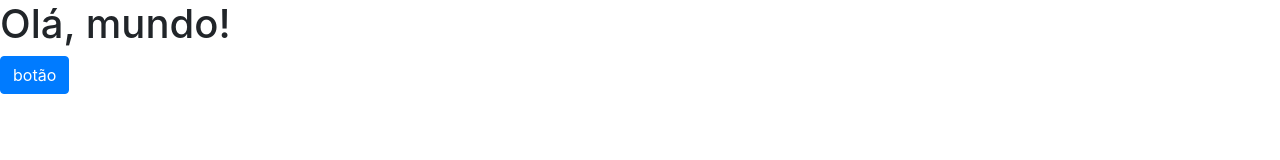
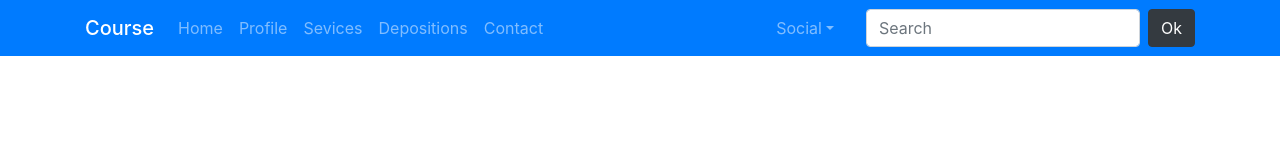
Before and after one commit to paulabicca/project-with-Bootstrap, a website: page index.html in a window 1280 px wide. Drawn offline with nearby package versions, Linux system fonts and the light colour scheme.

Commit message:
create navbar, gitignore and update readme

```diff
--- a/index.html
+++ b/index.html
@@ -1,23 +1,52 @@
 <!DOCTYPE html>
 <html lang="pt-br">
   <head>
-    <!-- Meta tags Obrigatórias -->
+    <!-- Required Meta tags -->
     <meta charset="utf-8">
     <meta name="viewport" content="width=device-width, initial-scale=1, shrink-to-fit=no">
-
     <!-- Bootstrap CSS -->
     <link rel="stylesheet" href="node_modules/bootstrap/compiler/bootstrap.css">
-
-    <title>Olá, mundo!</title>
+    <link rel="stylesheet" href="node_modules/bootstrap/compiler/style.css">
+    <title>Curso de Bootstrap 4</title>
   </head>
   <body>
-    <h1>Olá, mundo!</h1>
-    <a href="#" class="btn btn-primary">botão</a>
+    <nav class="navbar navbar-expand-lg navbar navbar-dark bg-primary">
+      <div class="container">
+        <!-- mb-0 tira a margem bottom -->
+        <a class="navbar-brand h1 mb-0" href="#">Course</a>
+        <button class="navbar-toggler" type="button" data-toggle="collapse" data-target="#navbarSite">
+          <span class="navbar-toggler-icon"></span>
+        </button>
+        <div class="collapse navbar-collapse" id="navbarSite">
+          <ul class="navbar-nav mr-auto">
+            <li class="nav-item"><a class="nav-link" href="#">Home</a></li>
+            <li class="nav-item"><a class="nav-link" href="#">Profile</a></li>
+            <li class="nav-item"><a class="nav-link" href="#">Sevices</a></li>
+            <li class="nav-item"><a class="nav-link" href="#">Depositions</a></li>
+            <li class="nav-item"><a class="nav-link" href="#">Contact</a></li>
+          </ul>
+          <ul class="navbar-nav ml-auto">
+            <li class="nav-item dropdown">
+              <a class="nav-link dropdown-toggle" href="#" data-toggle="dropdown" id="navDrop"> Social</a>
+              <div class="dropdown-menu">
+                <a class="dropdown-item" href="#">Facebook</a>
+                <a class="dropdown-item" href="#">Twitter</a>
+                <a class="dropdown-item" href="#">Instagram</a>
+              </div>
+            </li>
+          </ul>
+          <form class="form-inline" action="#">
+            <input type="search" class="form-control ml-4 mr-2" placeholder="Search">
+            <button class="btn btn-dark" type="submit">Ok</button>
+          </form>
+        </div>
+      </div>
+    </nav>
 
-    <!-- JavaScript (Opcional) -->
-    <!-- jQuery primeiro, depois Popper.js, depois Bootstrap JS -->
+    <!-- Optional JavaScript  -->
+    <!-- jQuery first, then Popper.js, then Bootstrap JS -->
     <script src="node_modules/jquery/dist/jquery.js"></script>
-    <script src="node_modules/popper.js/dist/popper.js"></script>
+    <script src="node_modules/popper.js/dist/umd/popper.js"></script>
     <script src="node_modules/bootstrap/dist/js/bootstrap.js"></script>
   </body>
 </html>
```
Also changed, not shown: README.md, 1 other file.
